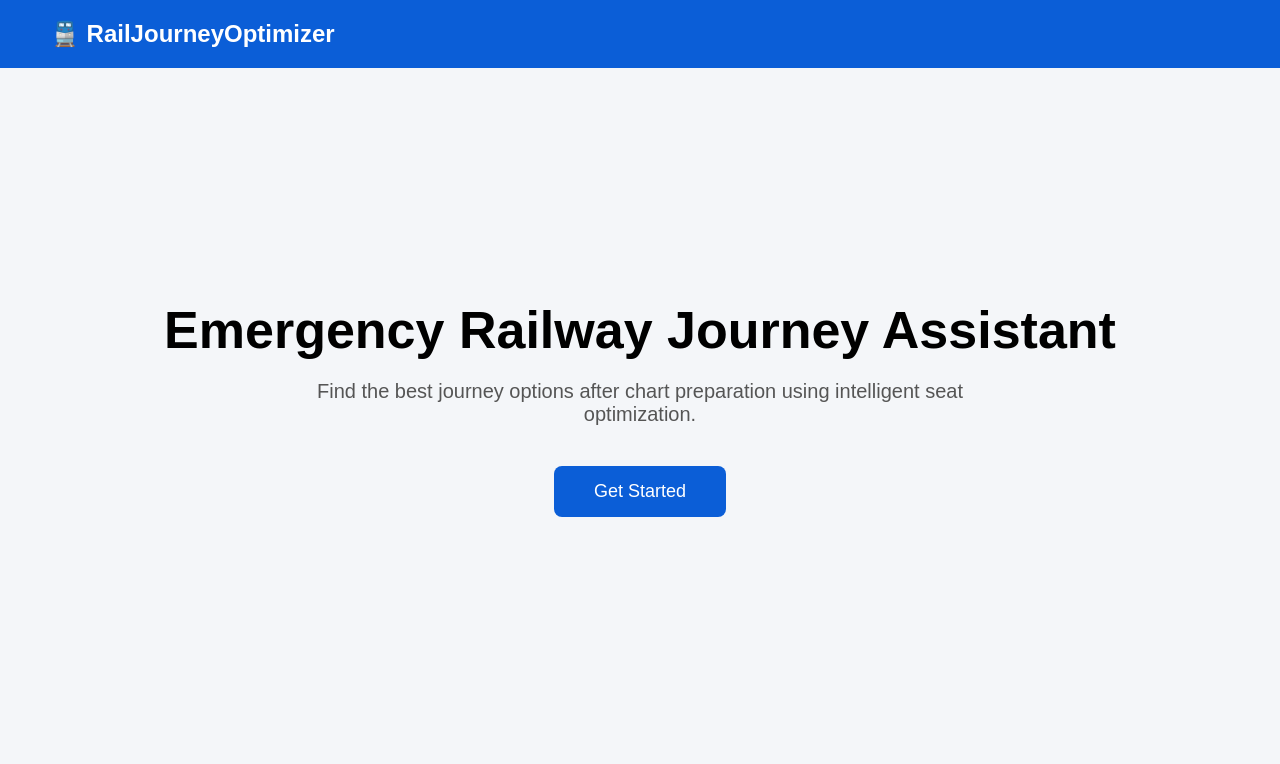
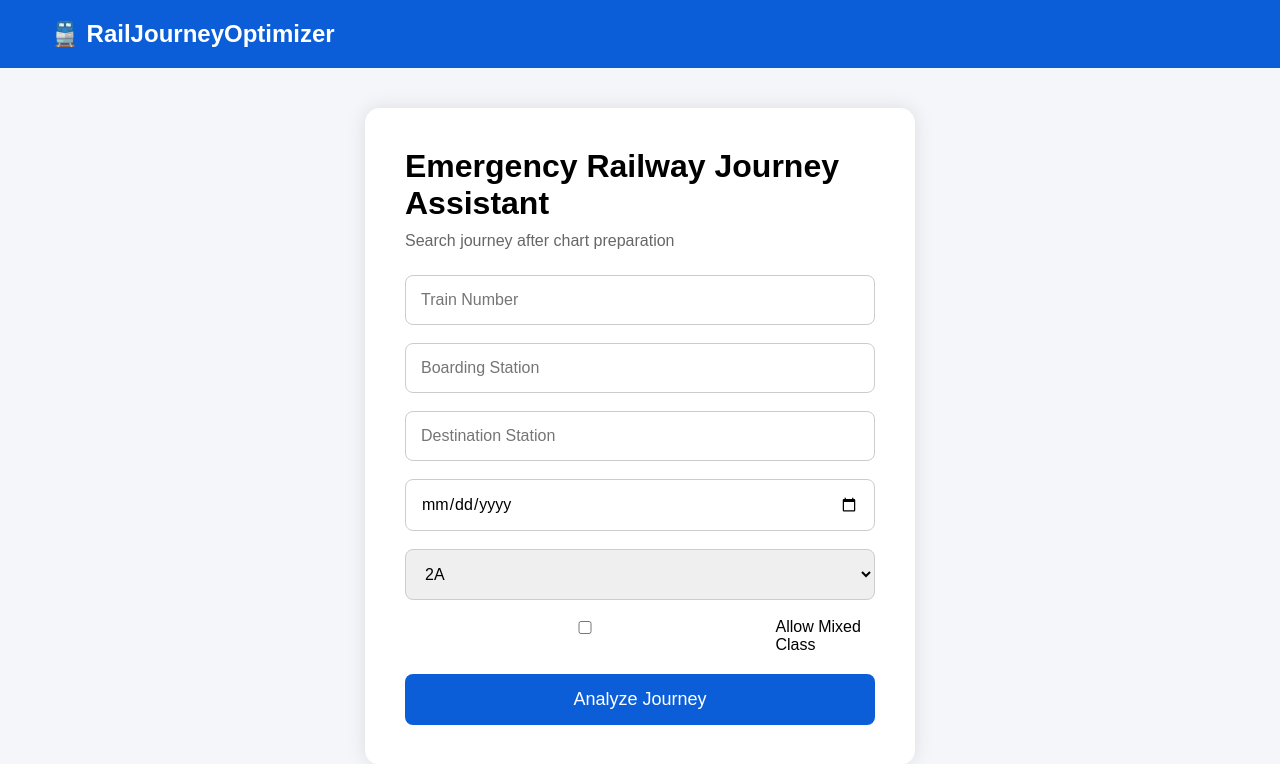
Before and after one commit to Charanjee-max/RailJourneyOptimizer, a React app in the folder frontend/: page / in a window 1280 px wide. Shown: the top 764 px of the page. Built offline with nearby package versions, Linux system fonts and the light colour scheme; the HTML template or start-up script is replaced by a standard one.

Commit message:
Create journey search form UI
Added journey search card with train, boarding, destination, date, class and analyze button.

```diff
--- a/frontend/src/App.jsx
+++ b/frontend/src/App.jsx
@@ -8,17 +8,40 @@ function App() {
         <h2>🚆 RailJourneyOptimizer</h2>
       </header>
 
-      <section className="hero">
+      <div className="container">
 
-        <h1>Emergency Railway Journey Assistant</h1>
+        <div className="search-card">
 
-        <p>
-          Find the best journey options after chart preparation using intelligent seat optimization.
-        </p>
+          <h1>Emergency Railway Journey Assistant</h1>
 
-        <button>Get Started</button>
+          <p>
+            Search journey after chart preparation
+          </p>
 
-      </section>
+          <input type="text" placeholder="Train Number" />
+
+          <input type="text" placeholder="Boarding Station" />
+
+          <input type="text" placeholder="Destination Station" />
+
+          <input type="date" />
+
+          <select>
+            <option>2A</option>
+            <option>3A</option>
+            <option>SL</option>
+          </select>
+
+          <div className="checkbox">
+            <input type="checkbox" />
+            <label>Allow Mixed Class</label>
+          </div>
+
+          <button>Analyze Journey</button>
+
+        </div>
+
+      </div>
 
     </div>
   )
--- a/frontend/src/index.css
+++ b/frontend/src/index.css
@@ -56,3 +56,66 @@ button{
 button:hover{
     background:#084298;
 }
+.container{
+    display:flex;
+    justify-content:center;
+    margin-top:40px;
+}
+
+.search-card{
+
+    background:white;
+
+    width:550px;
+
+    padding:40px;
+
+    border-radius:15px;
+
+    box-shadow:0 0 20px rgba(0,0,0,.1);
+
+}
+
+.search-card h1{
+    margin-bottom:10px;
+}
+
+.search-card p{
+    color:#666;
+    margin-bottom:25px;
+}
+
+.search-card input,
+.search-card select{
+
+    width:100%;
+
+    padding:15px;
+
+    margin-bottom:18px;
+
+    border:1px solid #ccc;
+
+    border-radius:8px;
+
+    font-size:16px;
+
+}
+
+.checkbox{
+
+    display:flex;
+
+    align-items:center;
+
+    gap:10px;
+
+    margin-bottom:20px;
+
+}
+
+.search-card button{
+
+    width:100%;
+
+}
```
